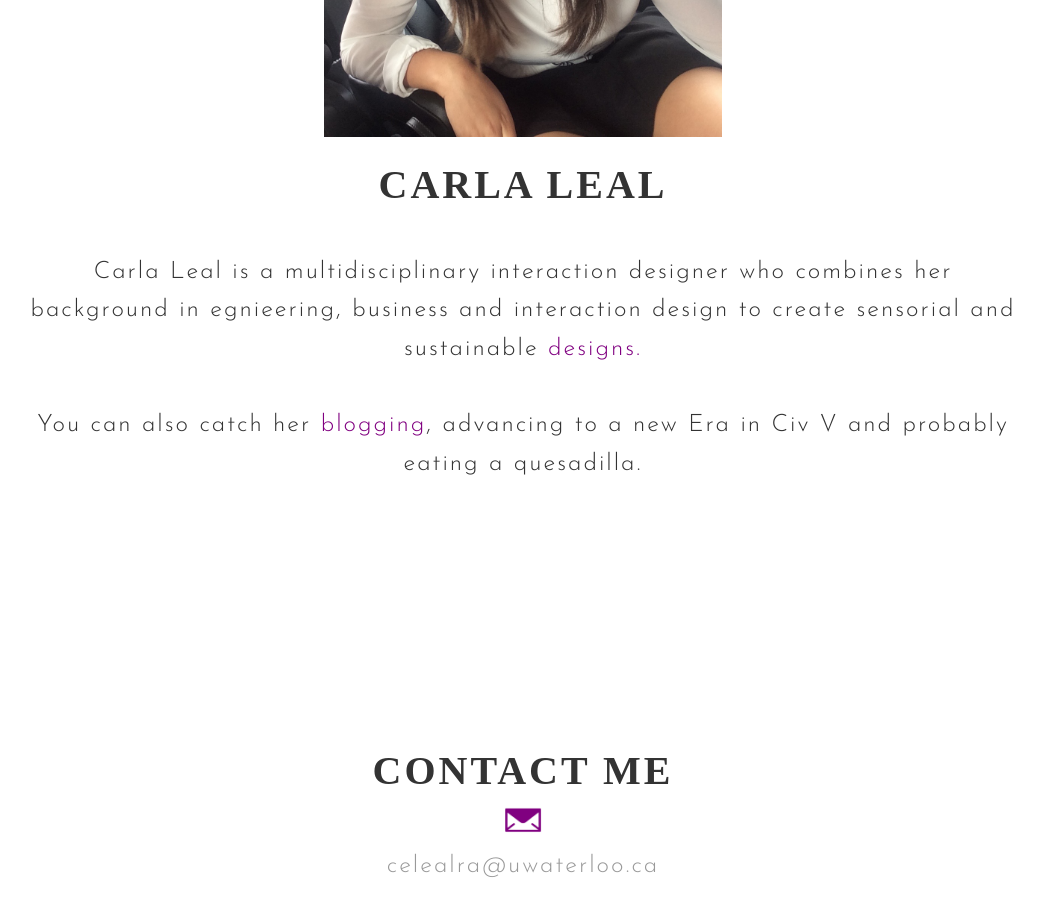
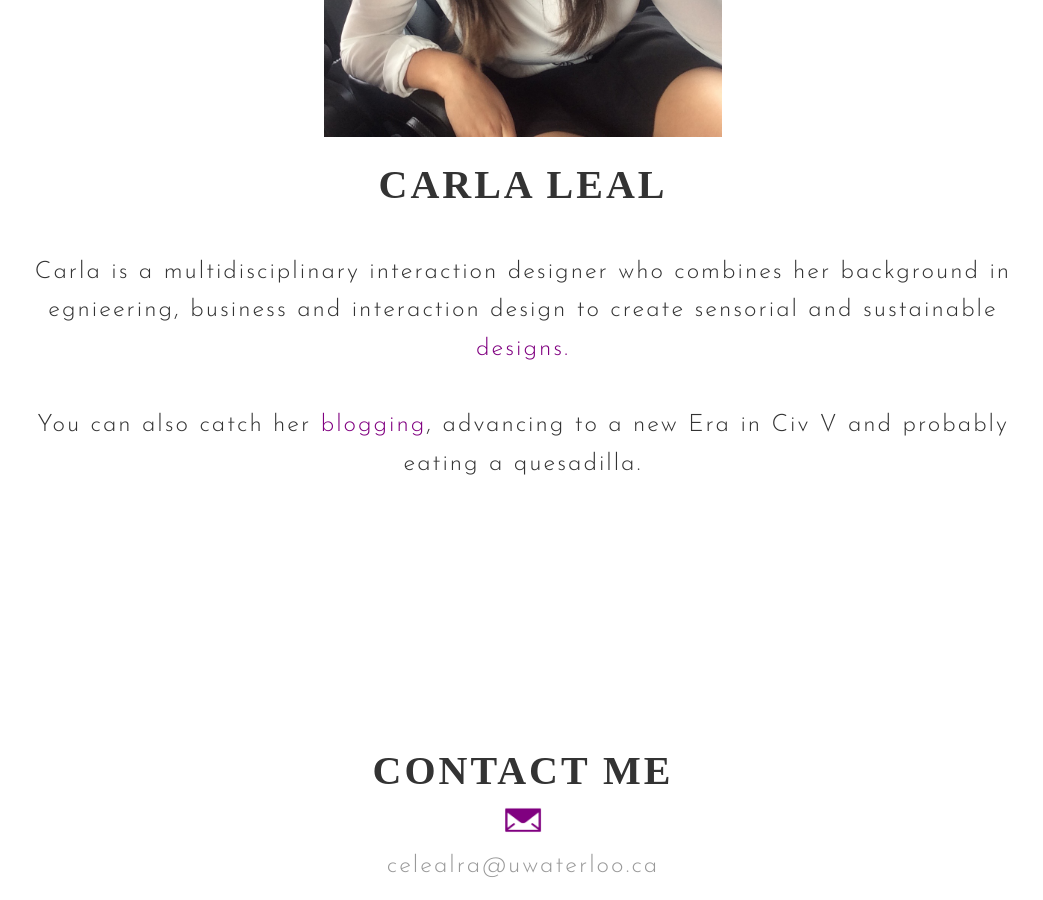
Before and after one commit to carlaesperanza/carlaesperanza.github.io, a Jekyll site: the page built from index.html, in a window 1280 px wide and 900 px high, scrolled down 1221 px. Shown: the whole window, without its empty margins (117-1160 px from the left). Built offline with Jekyll 4.4.1, drawn with Linux system fonts in a browser that asks for light colours; some web fonts are replaced.

Commit message:
Update index.html

```diff
--- a/index.html
+++ b/index.html
@@ -165,7 +165,7 @@ clients:
   <div class="row">
     <div class="large-10 large-centered columns">
       <p class="big-text">
-    Carla Leal is a multidisciplinary interaction designer who combines her background in egnieering, business and interaction design to create
+    Carla is a multidisciplinary interaction designer who combines her background in egnieering, business and interaction design to create
         sensorial and sustainable <a href="http://carlalealramos.com/portfolio.html">designs.</a>
       <br>
       <br>
```
Also changed, not shown: other parts of index.html (+1 -1 lines).
